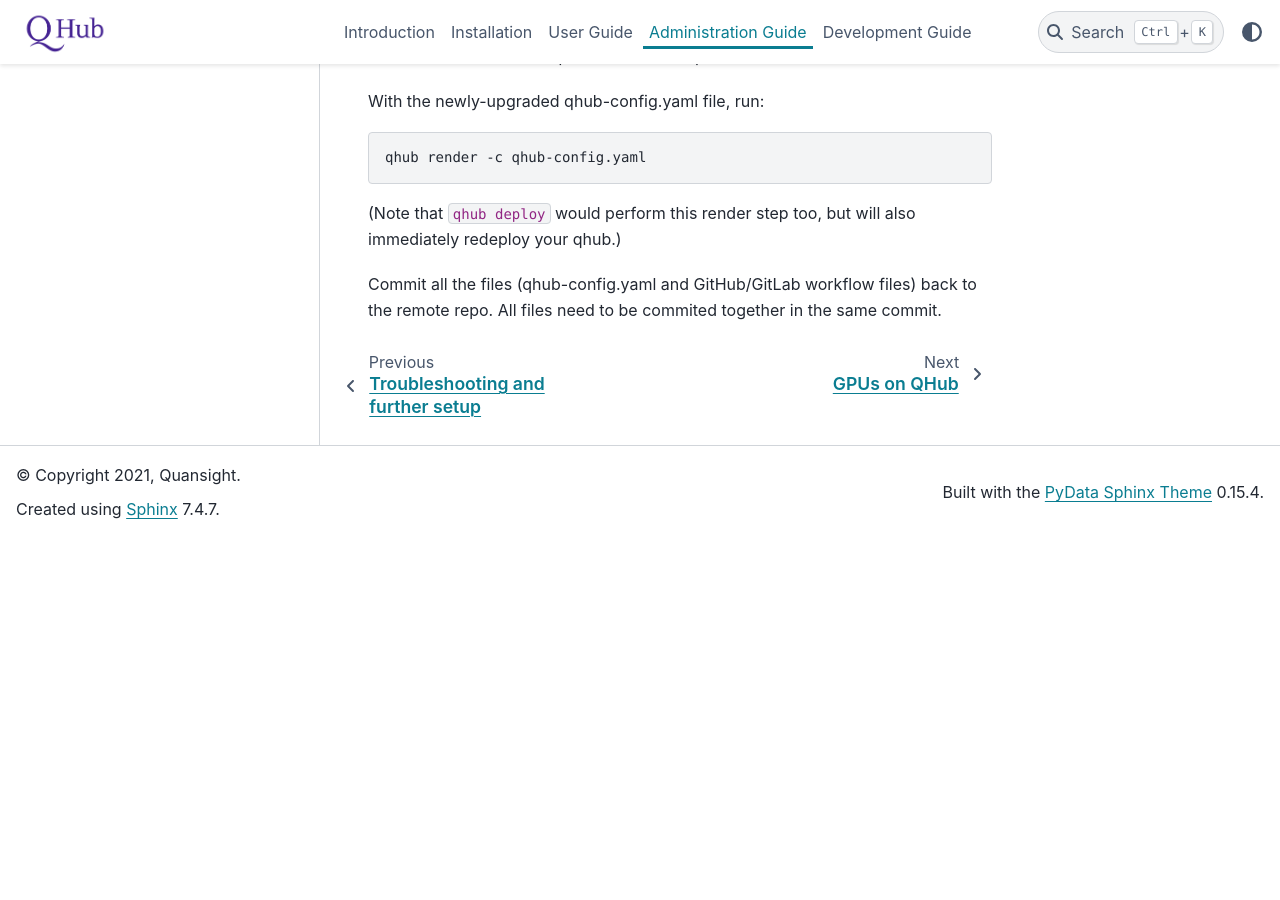
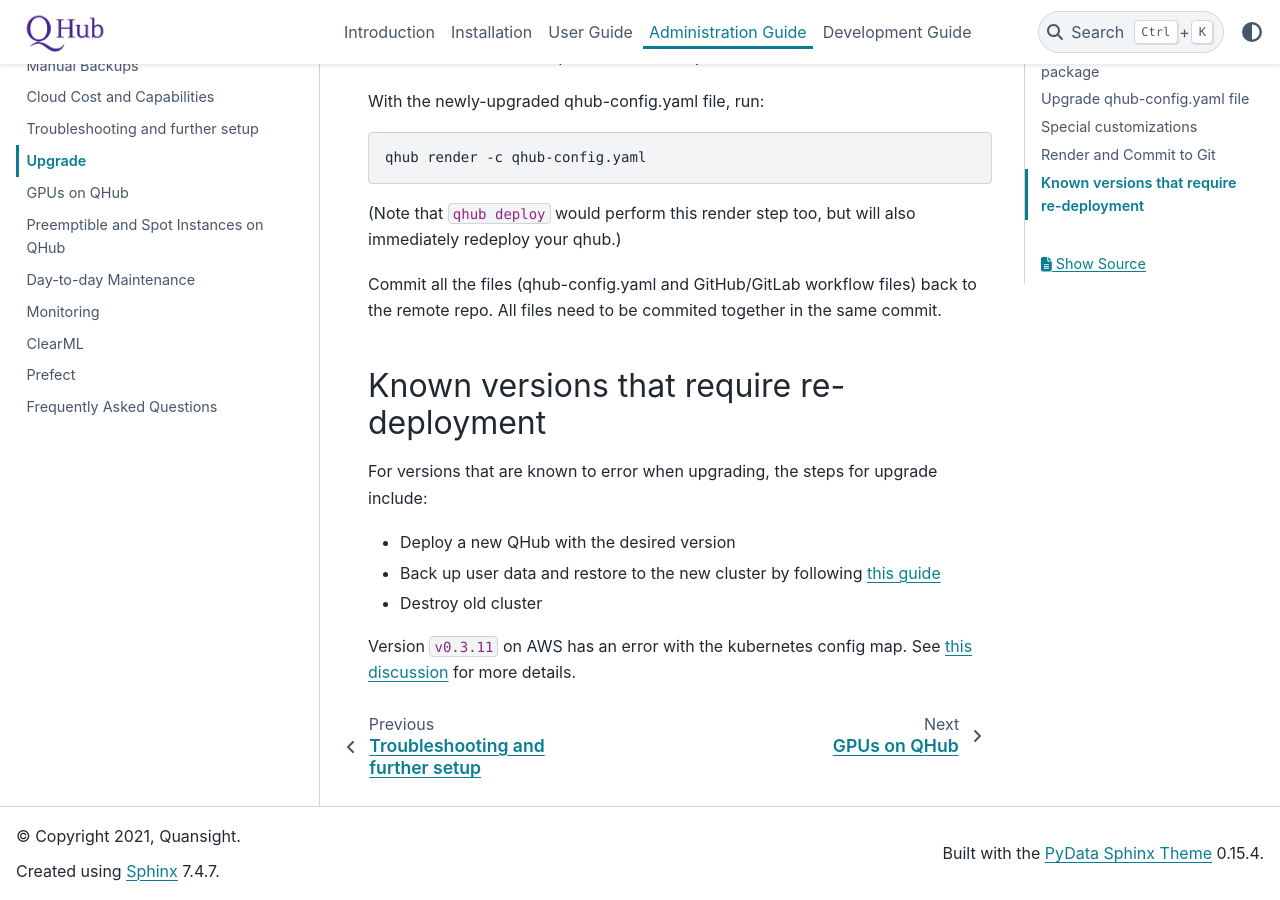
Before and after one commit to beartell/anymlops, a Sphinx documentation site: the page built from docs/source/admin_guide/upgrade.md, in a window 1280 px wide and 900 px high, scrolled down 1540 px. Built offline with Sphinx 7.4.7 and the PyData theme 0.15.4, drawn with Linux system fonts in a browser that asks for light colours; before the commit the page ends 2079 px from its top, so only the background shows below that.

Commit message:
Anymlops v1.0

```diff
--- a/docs/source/admin_guide/upgrade.md
+++ b/docs/source/admin_guide/upgrade.md
@@ -50,3 +50,13 @@
 (Note that `qhub deploy` would perform this render step too, but will also immediately redeploy your qhub.)
 
 Commit all the files (qhub-config.yaml and GitHub/GitLab workflow files) back to the remote repo. All files need to be commited together in the same commit.
+
+## Known versions that require re-deployment
+
+For versions that are known to error when upgrading, the steps for upgrade include:
+
+- Deploy a new QHub with the desired version
+- Back up user data and restore to the new cluster by following [this guide](https://docs.qhub.dev/en/stable/source/admin_guide/backup.html)
+- Destroy old cluster
+
+Version `v0.3.11` on AWS has an error with the kubernetes config map. See [this discussion](https://github.com/Quansight/qhub/discussions/841) for more details.
```
